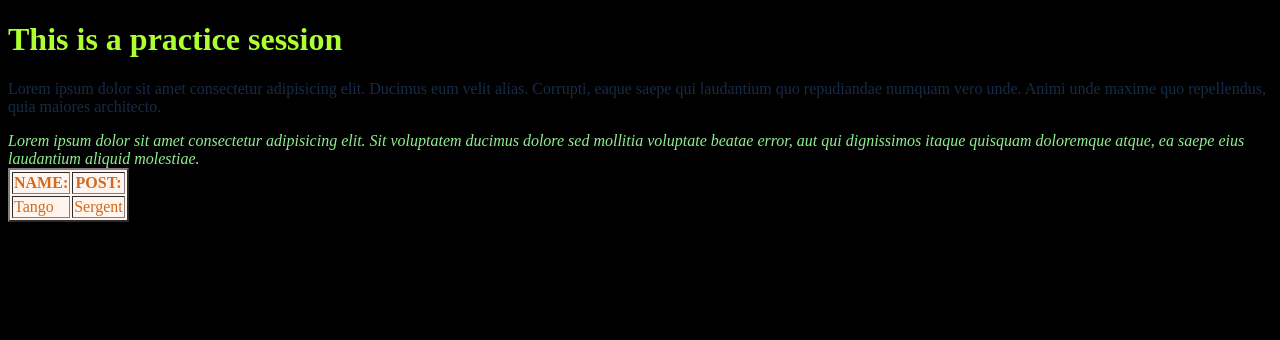
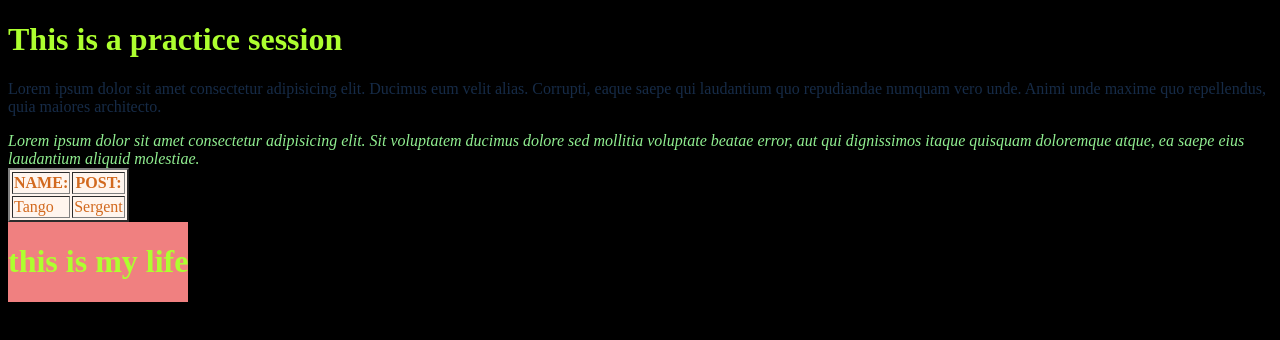
Before and after one commit to yfarida/yfarida.github.io, a plain HTML site: page index.html in a window 1280 px wide. Drawn offline with Linux system fonts and the light colour scheme.

Commit message:
sample done

```diff
--- a/css/main.css
+++ b/css/main.css
@@ -11,3 +11,9 @@ p{
     color:chocolate;
     background:seashell;
 }
+
+[color]
+{
+    background:lightcoral;
+    position:fixed;
+}
--- a/index.html
+++ b/index.html
@@ -28,5 +28,7 @@
             <td>Sergent</td>
         </tr>
     </table>
+    <font color="coral"><h1>this is my life</h1></font>
+
 </body>
 </html>
```
